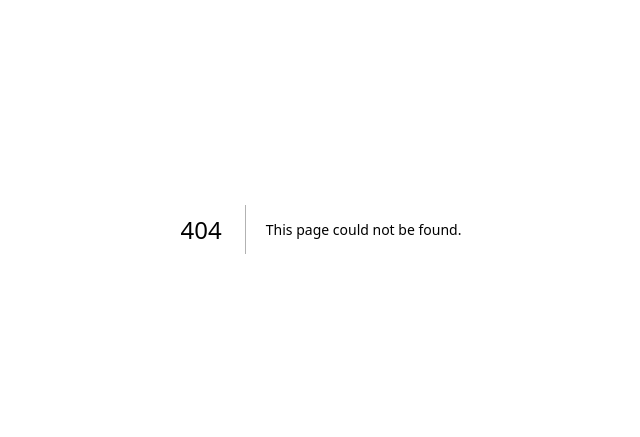
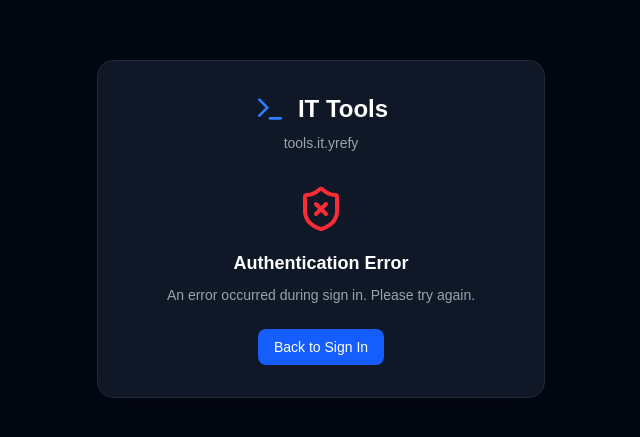
Before and after one commit to jmilleryrefy/tools-app, a Next.js app: page /auth/error in a window 1280 px wide. Before the commit this address had no page. Shown: the part 171-608 px from the top of the page, without its empty margins (319-959 px from the left). Built offline with nearby package versions, Linux system fonts and the light colour scheme.

Commit message:
feat: restrict auth to IT team (jmiller, kwilson, crees)
- Allow list in auth.config.ts checked via signIn callback
- Denied users see a clear Access Denied page
- jmiller@yrefy.com auto-assigned ADMIN role on first sign-in

```diff
--- /dev/null
+++ b/src/app/auth/error/page.tsx
@@ -0,0 +1,46 @@
+import Link from "next/link";
+import { ShieldX, Terminal } from "lucide-react";
+
+export default async function AuthErrorPage({
+  searchParams,
+}: {
+  searchParams: Promise<{ error?: string }>;
+}) {
+  const { error } = await searchParams;
+
+  const isAccessDenied = error === "AccessDenied";
+
+  return (
+    <div className="min-h-screen flex items-center justify-center bg-gray-950">
+      <div className="max-w-md w-full mx-4">
+        <div className="bg-gray-900 border border-gray-800 rounded-2xl p-8 shadow-2xl">
+          <div className="flex items-center justify-center gap-3 mb-2">
+            <Terminal className="h-8 w-8 text-blue-500" />
+            <h1 className="text-2xl font-bold text-white">IT Tools</h1>
+          </div>
+          <p className="text-gray-400 text-center mb-8 text-sm">
+            tools.it.yrefy
+          </p>
+
+          <div className="flex flex-col items-center text-center">
+            <ShieldX className="h-12 w-12 text-red-500 mb-4" />
+            <h2 className="text-lg font-semibold text-white mb-2">
+              {isAccessDenied ? "Access Denied" : "Authentication Error"}
+            </h2>
+            <p className="text-gray-400 text-sm mb-6">
+              {isAccessDenied
+                ? "Your account is not authorized to access this application. Only IT team members are permitted."
+                : "An error occurred during sign in. Please try again."}
+            </p>
+            <Link
+              href="/auth/signin"
+              className="px-4 py-2 bg-blue-600 hover:bg-blue-700 text-white text-sm font-medium rounded-lg transition-colors"
+            >
+              Back to Sign In
+            </Link>
+          </div>
+        </div>
+      </div>
+    </div>
+  );
+}
--- a/src/auth.config.ts
+++ b/src/auth.config.ts
@@ -1,5 +1,12 @@
 import MicrosoftEntraID from "next-auth/providers/microsoft-entra-id";
 import type { NextAuthConfig } from "next-auth";
+
+// Only these email addresses are allowed to sign in
+const ALLOWED_USERS = [
+  "jmiller@yrefy.com",
+  "kwilson@yrefy.com",
+  "crees@yrefy.com",
+];
 
 // Edge-safe auth config — no Prisma, no Node.js modules
 // Used by middleware for route protection
@@ -11,7 +18,14 @@ export const authConfig: NextAuthConfig = {
       issuer: `https://login.microsoftonline.com/${process.env.AUTH_MICROSOFT_ENTRA_ID_TENANT_ID}/v2.0`,
     }),
   ],
+  callbacks: {
+    async signIn({ user }) {
+      if (!user.email) return false;
+      return ALLOWED_USERS.includes(user.email.toLowerCase());
+    },
+  },
   pages: {
     signIn: "/auth/signin",
+    error: "/auth/error",
   },
 };
--- a/src/auth.ts
+++ b/src/auth.ts
@@ -3,10 +3,25 @@ import { PrismaAdapter } from "@auth/prisma-adapter";
 import { prisma } from "@/lib/prisma";
 import { authConfig } from "@/auth.config";
 
+// Users who should automatically be assigned ADMIN role
+const AUTO_ADMIN_EMAILS = ["jmiller@yrefy.com"];
+
 export const { handlers, auth, signIn, signOut } = NextAuth({
   ...authConfig,
   adapter: PrismaAdapter(prisma),
+  events: {
+    async createUser({ user }) {
+      // Auto-assign ADMIN role on first sign-in for designated users
+      if (user.email && AUTO_ADMIN_EMAILS.includes(user.email.toLowerCase())) {
+        await prisma.user.update({
+          where: { id: user.id! },
+          data: { role: "ADMIN" },
+        });
+      }
+    },
+  },
   callbacks: {
+    ...authConfig.callbacks,
     async session({ session, user }) {
       if (session.user) {
         session.user.id = user.id;
```
